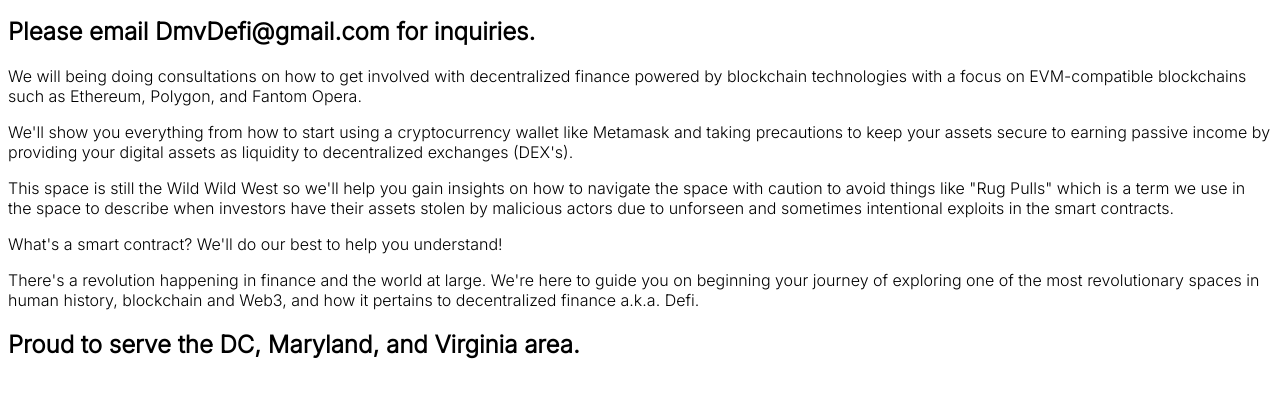
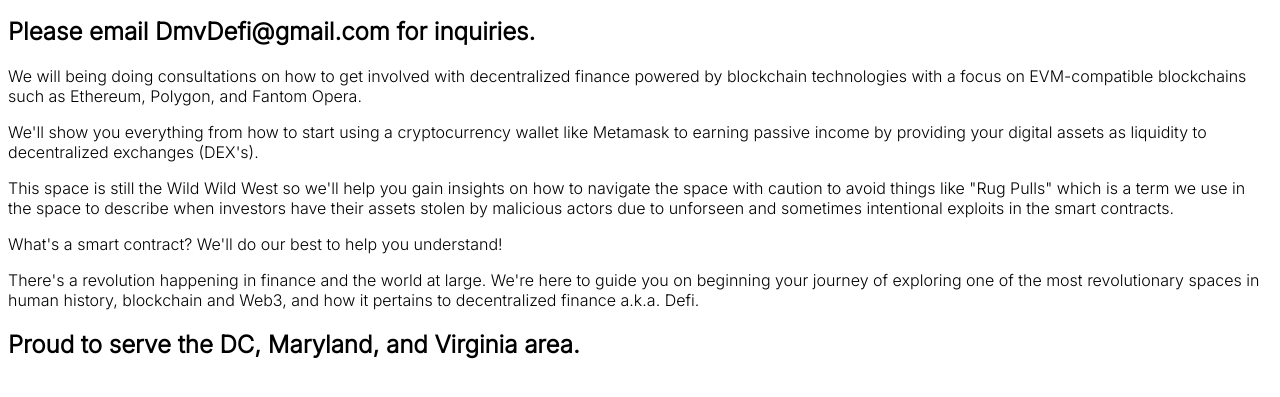
Before and after one commit to DmvDefi/DmvDefi.github.io, a plain HTML site: page index.html in a window 1280 px wide. Shown: the part 91-488 px from the top of the page. Drawn offline with Linux system fonts and the light colour scheme.

Commit message:
Remove some words.

```diff
--- a/index.html
+++ b/index.html
@@ -26,9 +26,8 @@
       </p>
       <p>
         We'll show you everything from how to start using a cryptocurrency
-        wallet like Metamask and taking precautions to keep your assets secure
-        to earning passive income by providing your digital assets as liquidity
-        to decentralized exchanges (DEX's).
+        wallet like Metamask to earning passive income by providing your digital
+        assets as liquidity to decentralized exchanges (DEX's).
       </p>
 
       <p>
```
